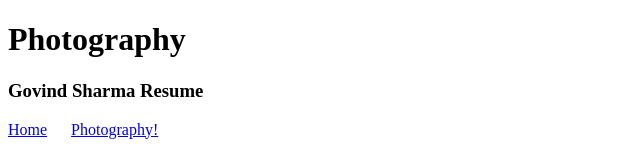
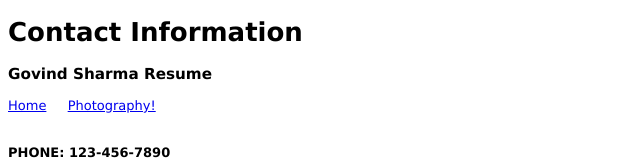
Before and after one commit to govindsharma77/HTML, a plain HTML site: page contact.html in a window 1280 px wide. Shown: the top 160 px of the page, without its empty margins (0-640 px from the left). Drawn offline with Linux system fonts and the light colour scheme.

Commit message:
updated contact page header

```diff
--- a/contact.html
+++ b/contact.html
@@ -4,7 +4,7 @@
     <meta charset="UTF-8">
     <meta name="viewport" content="width=device-width, initial-scale=1.0">
     <title>Document</title>
-    <h1> Photography </h1>
+    <h1>Contact Information </h1>
     <h3>Govind Sharma Resume</h3>
 
     <a href="index.html" target="_self"> Home</a> &emsp;
@@ -13,7 +13,7 @@
 
 </head>
 <style>
-    }
+
     body {
         font-family: "Verdana", sans-serif;
         font-size: small;
```
